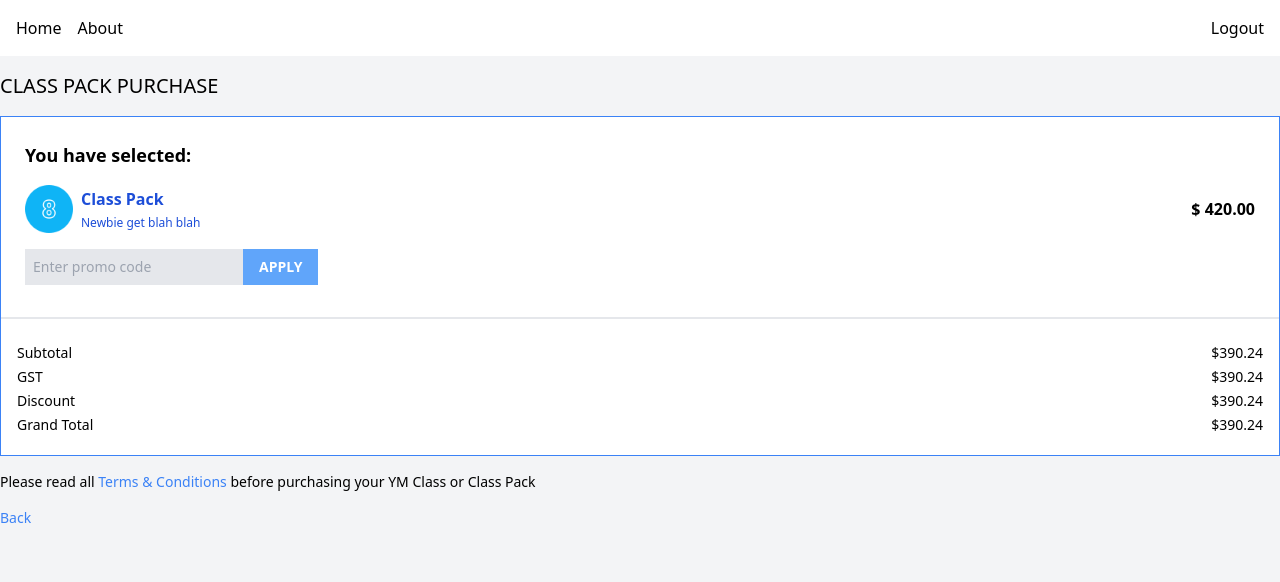
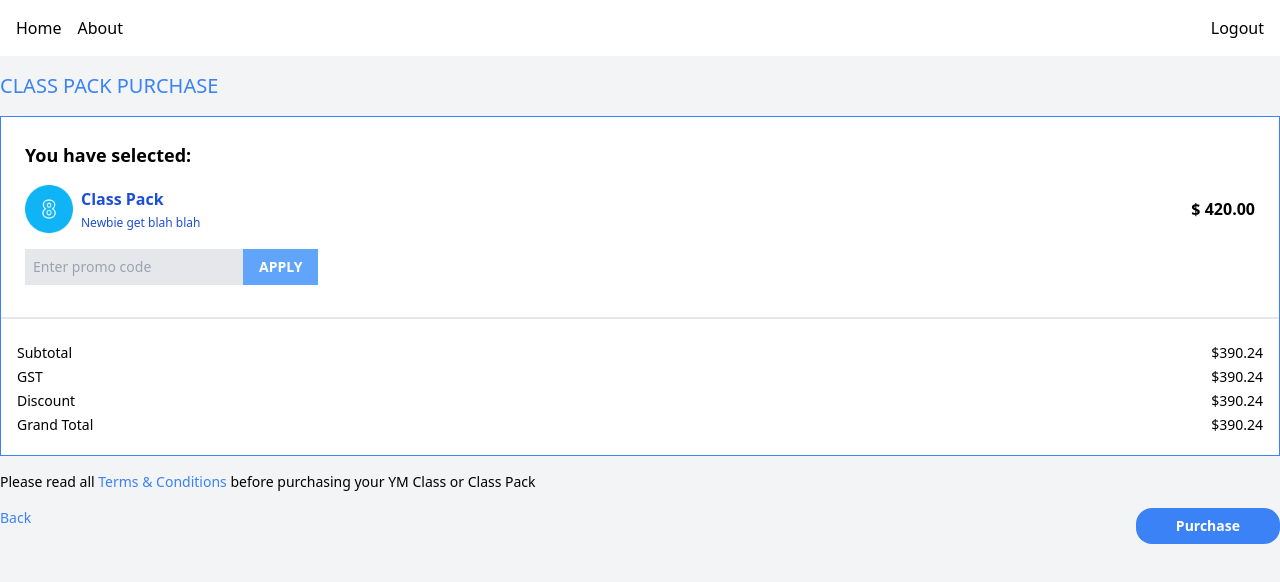
Before and after one commit to HeinMinThant117/ymstudio-codigo-frontend, a React (Create React App) app: page /order/1 in a window 1280 px wide. Shown: the top 582 px of the page. Built offline with nearby package versions, Linux system fonts and the light colour scheme.

Commit message:
Design complete for order page

```diff
--- a/src/components/OrderPage.js
+++ b/src/components/OrderPage.js
@@ -1,12 +1,14 @@
 import React from "react";
 import PriceRow from "../molecules/PriceRow";
 import classPackIcon from "../assets/images/eight.png";
-import { Link } from "react-router-dom";
+import { Link, useParams } from "react-router-dom";
 
 const OrderPage = () => {
+  const { packId } = useParams();
+
   return (
     <div className="container mx-auto">
-      <h1 className="text-xl mb-4">CLASS PACK PURCHASE</h1>
+      <h1 className="text-xl mb-4 text-blue-500">CLASS PACK PURCHASE</h1>
       <div className="border border-blue-500 bg-white">
         <div className="p-6">
           <h3 className="font-semibold text-lg mb-4">You have selected:</h3>
@@ -45,9 +47,14 @@ const OrderPage = () => {
         <span className="text-blue-500">Terms & Conditions</span> before
         purchasing your YM Class or Class Pack
       </p>
-      <Link to="/">
-        <p className="text-sm text-blue-500">Back</p>
-      </Link>
+      <div className="flex justify-between">
+        <Link to="/">
+          <p className="text-sm text-blue-500">Back</p>
+        </Link>
+        <button className="bg-blue-500 text-sm text-white font-semibold px-10 py-2 rounded-2xl">
+          Purchase
+        </button>
+      </div>
     </div>
   );
 };
--- a/src/index.js
+++ b/src/index.js
@@ -16,7 +16,7 @@ ReactDOM.render(
       <Routes>
         <Route path="/" element={<App />}>
           <Route index element={<HomePage />} />
-          <Route path="/order/:id" element={<OrderPage />} />
+          <Route path="/order/:packId" element={<OrderPage />} />
         </Route>
 
         <Route path="/login" element={<LoginForm />} />
```
